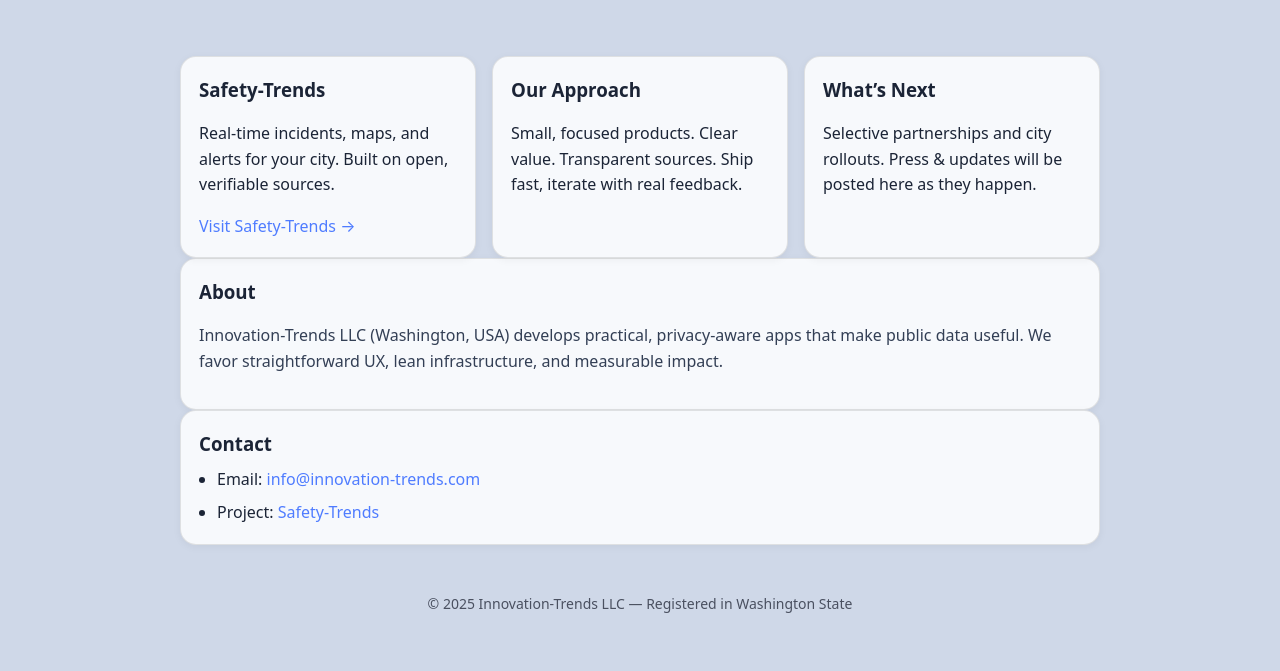
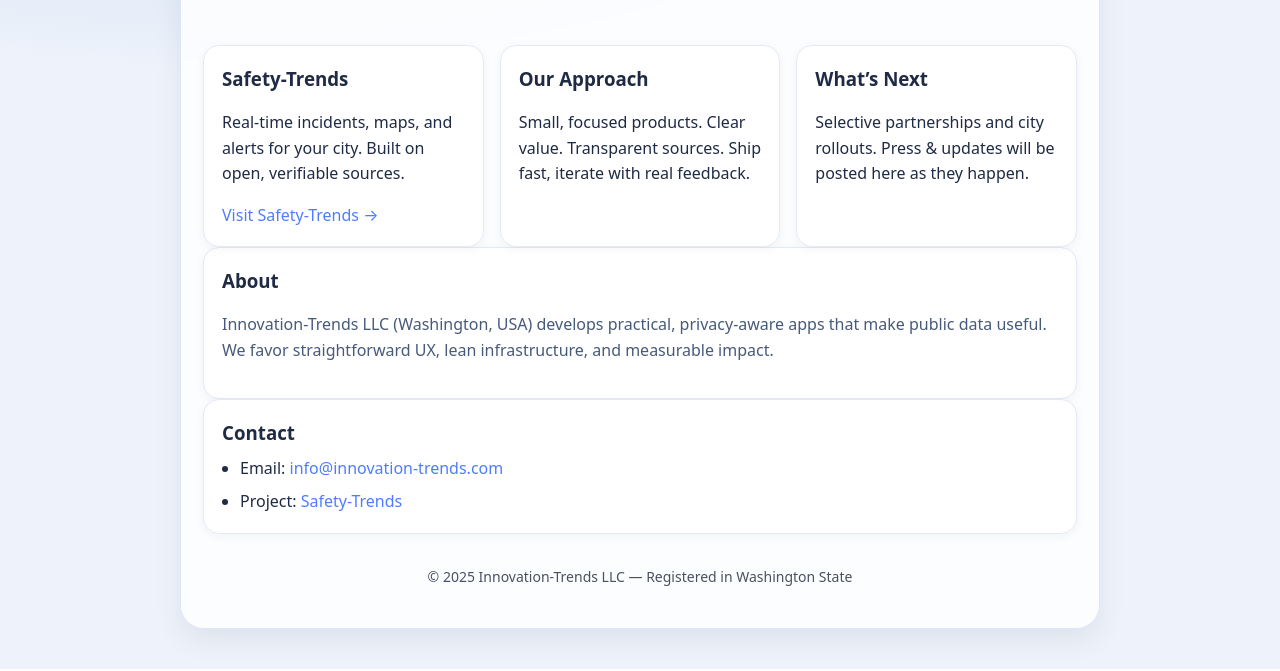
Before and after one commit to Haider2013/innovation-trends-site, a plain HTML site: page index.html in a window 1280 px wide. Shown: the part 397-1068 px from the top of the page. Drawn offline with Linux system fonts and the light colour scheme.

Commit message:
Update index.html

```diff
--- a/index.html
+++ b/index.html
@@ -4,28 +4,30 @@
   <meta charset="utf-8" />
   <meta name="viewport" content="width=device-width,initial-scale=1" />
   <title>Innovation-Trends</title>
-  <!-- Favicon -->
   <link rel="icon" type="image/svg+xml" href="assets/favicon.svg" />
   <style>
     :root {
-      --bg: #cfd8e8;          /* Light blue background */
-      --card: #ffffff;
-      --muted: #333f55;
-      --text: #1b2436;        /* Dark navy text */
+      --bg-1: #eef3fb;
+      --bg-2: #dbe6f6;
+      --surface: #ffffffcc;
+      --surface-border: #dde6f5;
+      --card: #fff;
+      --text: #1f2a44;
+      --muted: #475a7a;
       --brand: #4f7cff;
       --brand-2: #7cc5ff;
     }
 
-    * {
-      box-sizing: border-box;
-    }
+    * { box-sizing: border-box; }
 
     html, body {
       margin: 0;
       padding: 0;
       font: 16px/1.6 system-ui, -apple-system, Segoe UI, Roboto, Inter, Arial, sans-serif;
       color: var(--text);
-      background: var(--bg);
+      background:
+        radial-gradient(1200px 520px at 18% 120px, var(--bg-1) 0%, var(--bg-2) 38%, var(--bg-1) 68%),
+        linear-gradient(#eef3fb, #eef3fb);
     }
 
     a {
@@ -47,7 +49,7 @@
       display: flex;
       align-items: center;
       justify-content: space-between;
-      margin-bottom: 28px;
+      margin-bottom: 20px;
     }
 
     .logo-title {
@@ -77,10 +79,20 @@
       font-weight: 600;
     }
 
+    .surface {
+      background: var(--surface);
+      border: 1px solid var(--surface-border);
+      border-radius: 24px;
+      box-shadow: 0 12px 28px rgba(31, 42, 68, 0.08);
+      padding: 28px 22px;
+      backdrop-filter: saturate(120%) blur(2px);
+      margin-top: 12px;
+    }
+
     .hero {
       display: grid;
       gap: 16px;
-      padding: 40px 0;
+      padding: 24px 0;
     }
 
     .hero h1 {
@@ -104,11 +116,11 @@
     }
 
     .card {
-      background: #f7f9fc;
-      border: 1px solid rgba(0,0,0,0.1);
+      background: var(--card);
+      border: 1px solid #e3eaf6;
       border-radius: 16px;
       padding: 18px;
-      box-shadow: 0 2px 8px rgba(0,0,0,0.05);
+      box-shadow: 0 2px 10px rgba(31, 42, 68, 0.05);
     }
 
     .card h3 {
@@ -117,7 +129,7 @@
     }
 
     footer {
-      margin: 48px 0 16px;
+      margin: 32px 0 12px;
       color: #4a5060;
       font-size: 14px;
       text-align: center;
@@ -146,6 +158,7 @@
       <a class="cta" href="https://safety-trends.com" target="_blank" rel="noopener">Visit Safety-Trends →</a>
     </header>
 
+    <div class="surface">
       <section class="hero">
         <div class="pill">IT</div>
         <h1>Turning public data into actionable insights.</h1>
@@ -187,6 +200,7 @@
         © <span id="year"></span> Innovation-Trends LLC — Registered in Washington State
       </footer>
     </div>
+  </div>
 
   <script>
     document.getElementById('year').textContent = new Date().getFullYear();
```
Lines whose indentation alone changed are shown as unchanged.
